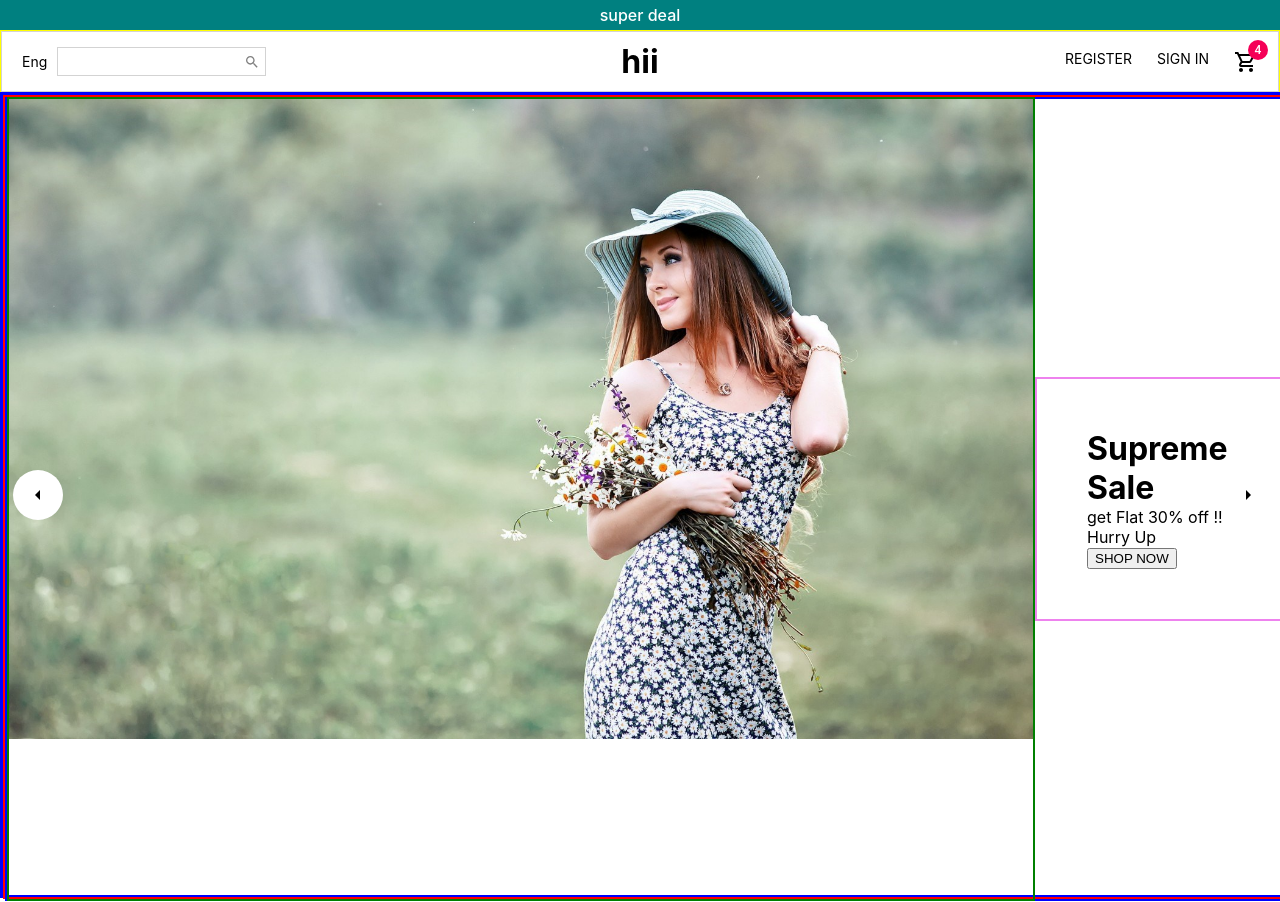
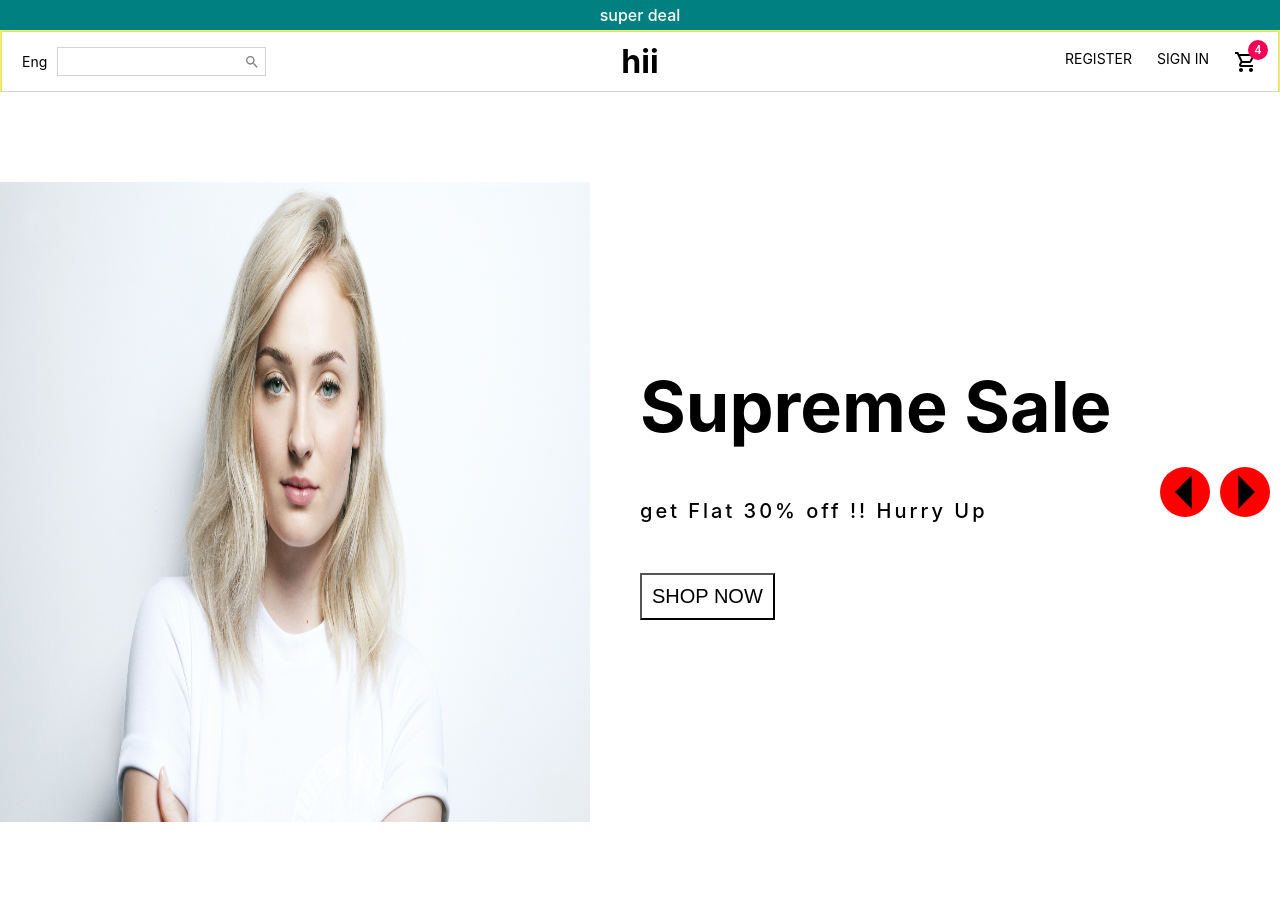
Before and after one commit to jaGdish7898/functionUp, a React (Create React App) app: page / in a window 1280 px wide. Built offline with nearby package versions, Linux system fonts and the light colour scheme.

Commit message:
adding sliding effect

```diff
--- a/src/components/Slider1.jsx
+++ b/src/components/Slider1.jsx
@@ -11,10 +11,12 @@ const Container=styled.div`
     display: flex;
 
     position: relative;
-   border: 3px solid blue;
+   /* border: 3px solid blue; */
 
 `
+
 const Arrow=styled.div`
+
     width: 50px;
     height: 50px;
     background-color: white;
@@ -23,59 +25,92 @@ const Arrow=styled.div`
     align-items: center;
     justify-content: center;
     position: absolute;
+
     top: 0;
     bottom:0;
-    left: ${(props)=>props.direction==="left" && "10px"};
+  background:red;
+    right: ${(props)=>props.direction==="left" && "70px"};
     right: ${(props)=>props.direction==="right" && "10px"};
     margin: auto;
-    cursor: pointer ;
+    cursor: pointer;
+
+
+
+
+
+
 
 `
 const Wrapper=styled.div`
     height: 100%;
-    border: 2px solid red;
+    /* border: 2px solid red; */
 `
 const Slide=styled.div`
     width: 100vw;
     height: 100vh;
     display: flex;
     align-items: center;
-    border: 2px solid blue;
+    /* border: 2px solid blue; */
 
 `
 const ImgContainer=styled.div`
-    border: 2px solid green;
+
     height:100%;
     flex:1;
+    margin-top: 20px;
+    position: relative;
+
 
 
 
 `
 const InfoContainer=styled.div`
-     flex:1;
-     padding:50px;
-    border: 2px solid violet;
+    flex:1;
+    padding:50px;
+
+    /* border: 2px solid violet; */
 
 `
-const Title=styled.h1``
-const Desc=styled.p``
-const Button=styled.button``
+const Title=styled.h1`
+    font-weight: bolder;
+    font-size: 70px;
+    `
+
+const Desc=styled.p`
+    margin: 50px 0px;
+    font-size: 20px;
+    font-weight:500;
+    letter-spacing: 3px;
+`
+const Button=styled.button`
+    padding:10px;
+    font-size: 20px;
+    background-color: transparent;
+    cursor: pointer;
+`
+
+
 const Image=styled.img`
     height:80%;
+    width: 100%;
+    /* padding-top: 30px; */
+    position: absolute;
+    top:0px;
+    bottom:0px;
+    margin: auto;
 `
 
 
 const Slider1 = () => {
   return <Container>
              <Arrow direction='left'>
-                <ArrowLeftIcon/>
+                <ArrowLeftIcon style={{fontSize:80}}/>
             </Arrow>
-
             <Wrapper>
 
            <Slide>
            <ImgContainer>
-                <Image src="./images/img2.jpg"/>
+                <Image src="./images/img3.jpg"/>
             </ImgContainer>
             <InfoContainer>
                 <Title>Supreme Sale</Title>
@@ -87,7 +122,7 @@ const Slider1 = () => {
             </Wrapper>
 
             <Arrow direction='right'>
-                <ArrowRightIcon/>
+                <ArrowRightIcon style={{fontSize:80}}/>
             </Arrow>
 
         </Container>;
```
Also changed, not shown: public/images/img3.jpg (added).
